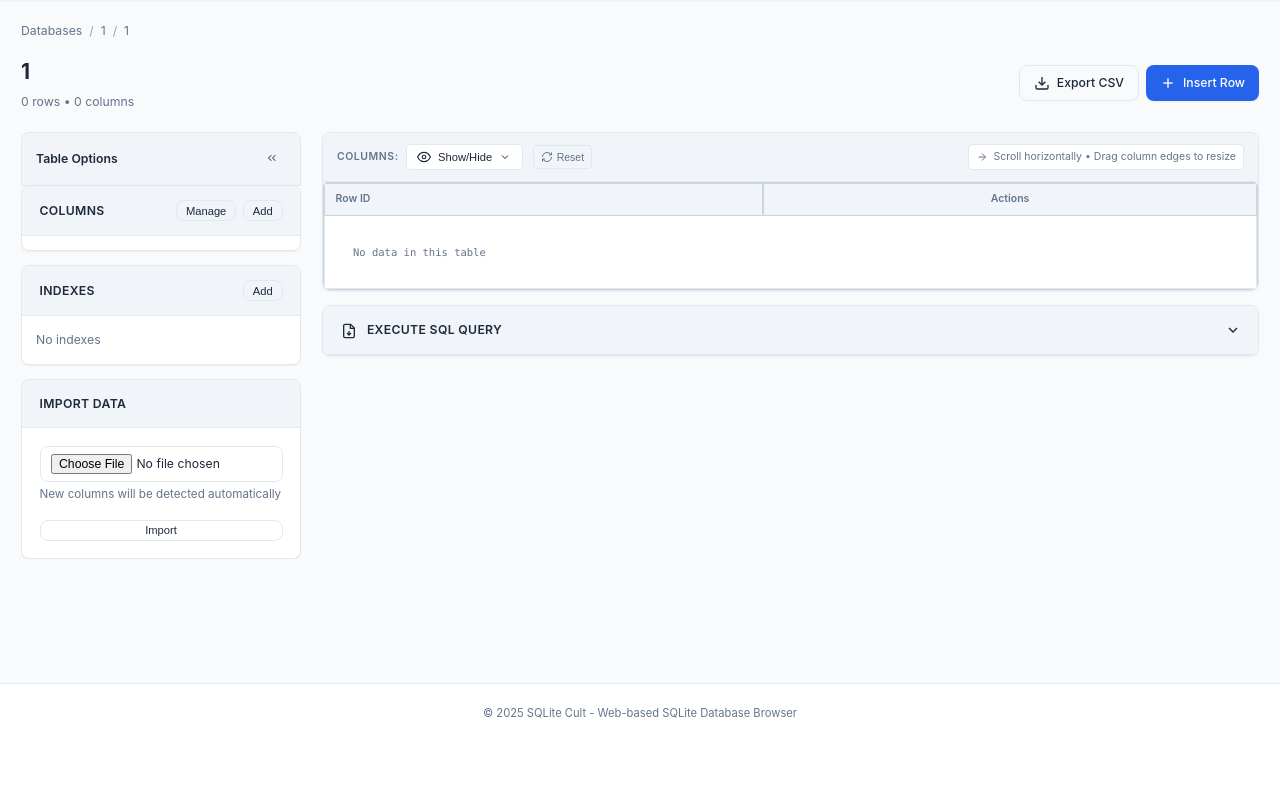
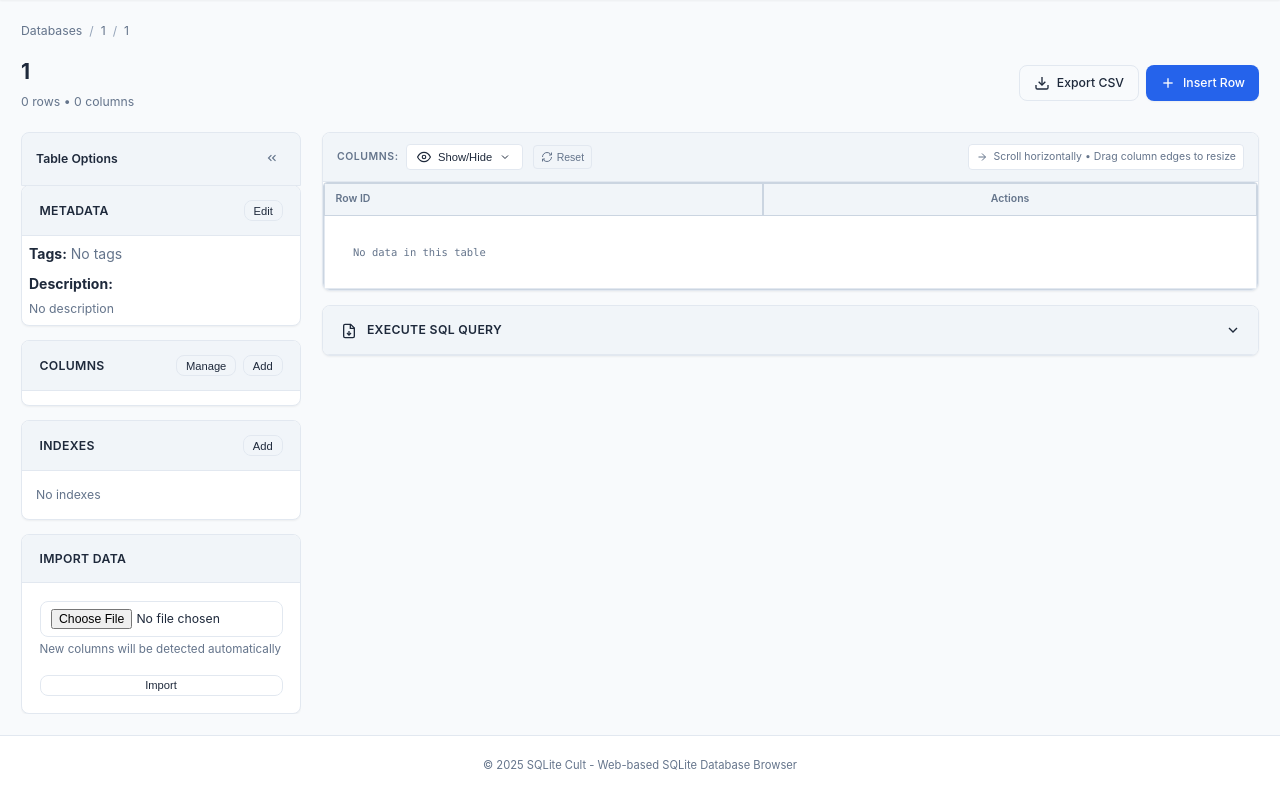
Before and after one commit to surajsinghbisht054/sqlite-cult, a Django app: page /database/1/table/1/ in a window 1280 px wide. Shown: the part 56-852 px from the top of the page. Before the commit the page ends 774 px from the top, so only its background shows below. Run offline with Django 5.2, Linux system fonts and the light colour scheme; the visitor is signed in with stand-in values (Sample User, id 1); data that the repository does not hold is empty.

Commit message:
Tagging Enabled

```diff
--- a/jango/sqlitecult/models.py
+++ b/jango/sqlitecult/models.py
@@ -147,6 +147,14 @@ class SqliteFile(models.Model):
             user.has_perm('change_data', self),
             user.has_perm('delete_data', self)
         ])
+
+    def get_table_metadata(self, table_name):
+        """Get or create metadata for a table."""
+        # We need to import TableMetadata here or use string reference if it was defined later,
+        # but since we are defining it in the same file, we can use self.table_metadata relation.
+        # However, TableMetadata is not defined yet when SqliteFile is defined.
+        # But the relation 'table_metadata' will be available on instances.
+        return self.table_metadata.get_or_create(table_name=table_name)[0]
 
     def _is_privileged_user(self, user):
         """Check if user is owner, superuser, or staff."""
@@ -373,6 +381,25 @@ class DatabasePermissionChecker:
             return False, "You already have a database with this name."
 
         return True, None
+
+
+class TableMetadata(models.Model):
+    """
+    Metadata for a table within a SQLite database.
+    Stores tags and description.
+    """
+    sqlite_file = models.ForeignKey(SqliteFile, on_delete=models.CASCADE, related_name='table_metadata')
+    table_name = models.CharField(max_length=255)
+    tags = models.JSONField(default=list, blank=True, help_text="List of tags for the table")
+    description = models.TextField(blank=True, null=True)
+
+    class Meta:
+        unique_together = ('sqlite_file', 'table_name')
+        verbose_name = 'Table Metadata'
+        verbose_name_plural = 'Table Metadata'
+
+    def __str__(self):
+        return f"{self.table_name} ({self.sqlite_file.name})"
 
 
 class SQLiteManager:
--- a/jango/sqlitecult/urls.py
+++ b/jango/sqlitecult/urls.py
@@ -33,6 +33,7 @@ urlpatterns = [
     path('database/<str:db_name>/table/<str:table_name>/', views.TableDetailView.as_view(), name='table_detail'),
     path('database/<str:db_name>/table/<str:table_name>/drop/', views.DropTableView.as_view(), name='drop_table'),
     path('database/<str:db_name>/table/<str:table_name>/schema/', views.TableSchemaView.as_view(), name='table_schema'),
+    path('database/<str:db_name>/table/<str:table_name>/update-metadata/', views.UpdateTableMetadataView.as_view(), name='update_table_metadata'),
 
     # Column operations
     path('database/<str:db_name>/table/<str:table_name>/add-column/', views.AddColumnView.as_view(), name='add_column'),
--- a/jango/sqlitecult/views.py
+++ b/jango/sqlitecult/views.py
@@ -180,14 +180,6 @@ class DatabaseDetailView(DatabaseReadPermissionMixin, TemplateView):
 
         # Get tables info
         tables = SQLiteManager.get_tables(db_name)
-        table_info = [
-            {
-                'name': table,
-                'columns': SQLiteManager.get_table_info(db_name, table),
-                'row_count': SQLiteManager.get_row_count(db_name, table)
-            }
-            for table in tables
-        ]
 
         # Use service for permission context
         perm_context = PermissionService.get_user_database_context(user, db_name)
@@ -196,9 +188,42 @@ class DatabaseDetailView(DatabaseReadPermissionMixin, TemplateView):
         sqlite_file = perm_context.get('sqlite_file')
         display_name = sqlite_file.name if sqlite_file else db_name
 
+        # Get table metadata
+        table_metadata_map = {}
+        if sqlite_file:
+            metadata_list = sqlite_file.table_metadata.all()
+            for meta in metadata_list:
+                table_metadata_map[meta.table_name] = meta
+
+        # Filter tables if search query is present
+        search_query = self.request.GET.get('q', '').strip().lower()
+        if search_query:
+            filtered_tables = []
+            for table in tables:
+                meta = table_metadata_map.get(table)
+                tags = [t.lower() for t in meta.tags] if meta and meta.tags else []
+
+                # Check if query matches table name or any tag
+                if search_query in table.lower() or any(search_query in tag for tag in tags):
+                    filtered_tables.append(table)
+            tables = filtered_tables
+
         context['db_name'] = db_name
         context['display_name'] = display_name
+
+        # Build table info with metadata
+        table_info = []
+        for table in tables:
+            info = {
+                'name': table,
+                'columns': SQLiteManager.get_table_info(db_name, table),
+                'row_count': SQLiteManager.get_row_count(db_name, table),
+                'metadata': table_metadata_map.get(table)
+            }
+            table_info.append(info)
+
         context['tables'] = table_info
+        context['search_query'] = search_query
         context['column_types'] = COLUMN_TYPES
         context['column_constraints'] = COLUMN_CONSTRAINTS
         context.update(perm_context)
@@ -293,6 +318,11 @@ class TableDetailView(DatabaseReadPermissionMixin, TemplateView):
         sqlite_file = perm_context.get('sqlite_file')
         display_name = sqlite_file.name if sqlite_file else db_name
 
+        # Get table metadata
+        if sqlite_file:
+            metadata = sqlite_file.get_table_metadata(table_name)
+            context['table_metadata'] = metadata
+
         context['db_name'] = db_name
         context['display_name'] = display_name
         context['table_name'] = table_name
@@ -302,6 +332,39 @@ class TableDetailView(DatabaseReadPermissionMixin, TemplateView):
         context.update(pagination)
         context.update(perm_context)
         return context
+
+
+class UpdateTableMetadataView(DatabaseWritePermissionMixin, View):
+    """Requires write permission to update table metadata."""
+
+    def post(self, request, db_name, table_name):
+        # Get sqlite_file from permission check or query directly
+        # Since DatabaseWritePermissionMixin checks permissions, we can assume user has access
+        # But we need the SqliteFile object.
+        # The mixin doesn't automatically provide sqlite_file in self, but we can get it.
+
+        sqlite_file = SqliteFile.get_by_filename(db_name)
+        if not sqlite_file:
+            # Try actual filename if db_name is not the internal filename
+            sqlite_file = SqliteFile.get_by_actual_filename(db_name)
+
+        if not sqlite_file:
+            messages.error(request, "Database not found.")
+            return redirect('table_detail', db_name=db_name, table_name=table_name)
+
+        tags_str = request.POST.get('tags', '')
+        description = request.POST.get('description', '')
+
+        # Parse tags (comma separated)
+        tags = [tag.strip() for tag in tags_str.split(',') if tag.strip()]
+
+        metadata = sqlite_file.get_table_metadata(table_name)
+        metadata.tags = tags
+        metadata.description = description
+        metadata.save()
+
+        messages.success(request, "Table metadata updated successfully.")
+        return redirect('table_detail', db_name=db_name, table_name=table_name)
 
 
 class AddColumnView(DatabaseWritePermissionMixin, View):
--- a/jango/templates/table/detail.html
+++ b/jango/templates/table/detail.html
@@ -55,6 +55,38 @@
                 </svg>
             </button>
         </div>
+        <!-- Metadata -->
+        <div class="card mb-2">
+            <div class="card-header">
+                <h3 class="card-title">Metadata</h3>
+                <button class="btn btn-sm btn-ghost" onclick="openModal('metadata-modal')">Edit</button>
+            </div>
+            <div class="card-body" style="padding: 0.5rem;">
+                <div class="mb-1">
+                    <strong>Tags:</strong>
+                    {% if table_metadata and table_metadata.tags %}
+                        <div class="flex flex-wrap gap-1 mt-1">
+                            {% for tag in table_metadata.tags %}
+                                <span class="badge">{{ tag }}</span>
+                            {% endfor %}
+                        </div>
+                    {% else %}
+                        <span class="text-muted">No tags</span>
+                    {% endif %}
+                </div>
+                <div>
+                    <strong>Description:</strong>
+                    <p class="text-muted" style="font-size: 0.875rem; margin-top: 0.25rem;">
+                        {% if table_metadata and table_metadata.description %}
+                            {{ table_metadata.description }}
+                        {% else %}
+                            No description
+                        {% endif %}
+                    </p>
+                </div>
+            </div>
+        </div>
+
         <!-- Schema -->
         <div class="card mb-2">
             <div class="card-header">
@@ -600,6 +632,36 @@
     </div>
 </div>
 
+<!-- Metadata Modal -->
+<div id="metadata-modal" class="modal-overlay" onclick="if(event.target===this)closeModal('metadata-modal')">
+    <div class="modal">
+        <div class="modal-header">
+            <h2 class="modal-title">Edit Table Metadata</h2>
+            <button class="modal-close" onclick="closeModal('metadata-modal')">&times;</button>
+        </div>
+        <form method="post" action="{% url 'update_table_metadata' db_name table_name %}">
+            {% csrf_token %}
+            <div class="modal-body">
+                <div class="form-group">
+                    <label class="form-label">Tags (comma separated)</label>
+                    <input type="text" name="tags" class="form-input"
+                           value="{% if table_metadata %}{{ table_metadata.tags|join:', ' }}{% endif %}"
+                           placeholder="e.g. users, auth, core">
+                </div>
+                <div class="form-group">
+                    <label class="form-label">Description</label>
+                    <textarea name="description" class="form-input" rows="3"
+                              placeholder="Describe this table...">{% if table_metadata %}{{ table_metadata.description }}{% endif %}</textarea>
+                </div>
+            </div>
+            <div class="modal-footer">
+                <button type="button" class="btn btn-ghost" onclick="closeModal('metadata-modal')">Cancel</button>
+                <button type="submit" class="btn btn-primary">Save Changes</button>
+            </div>
+        </form>
+    </div>
+</div>
+
 <script>
 // Sidebar Toggle
 const SIDEBAR_KEY = 'sqlitecult_sidebar_collapsed';
```
Also changed, not shown: jango/templates/database/detail.html (+20 -0 lines), jango/sqlitecult/migrations/0008_tablemetadata.py (added).
